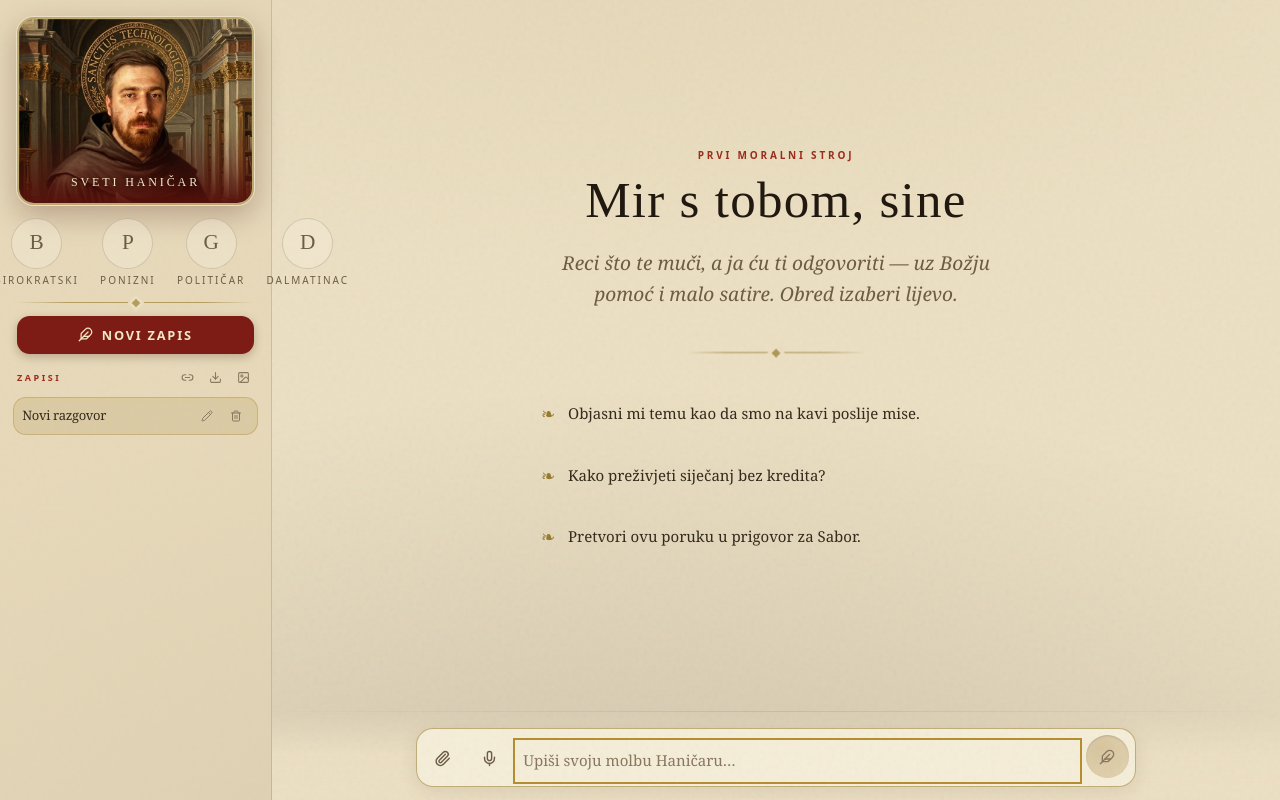
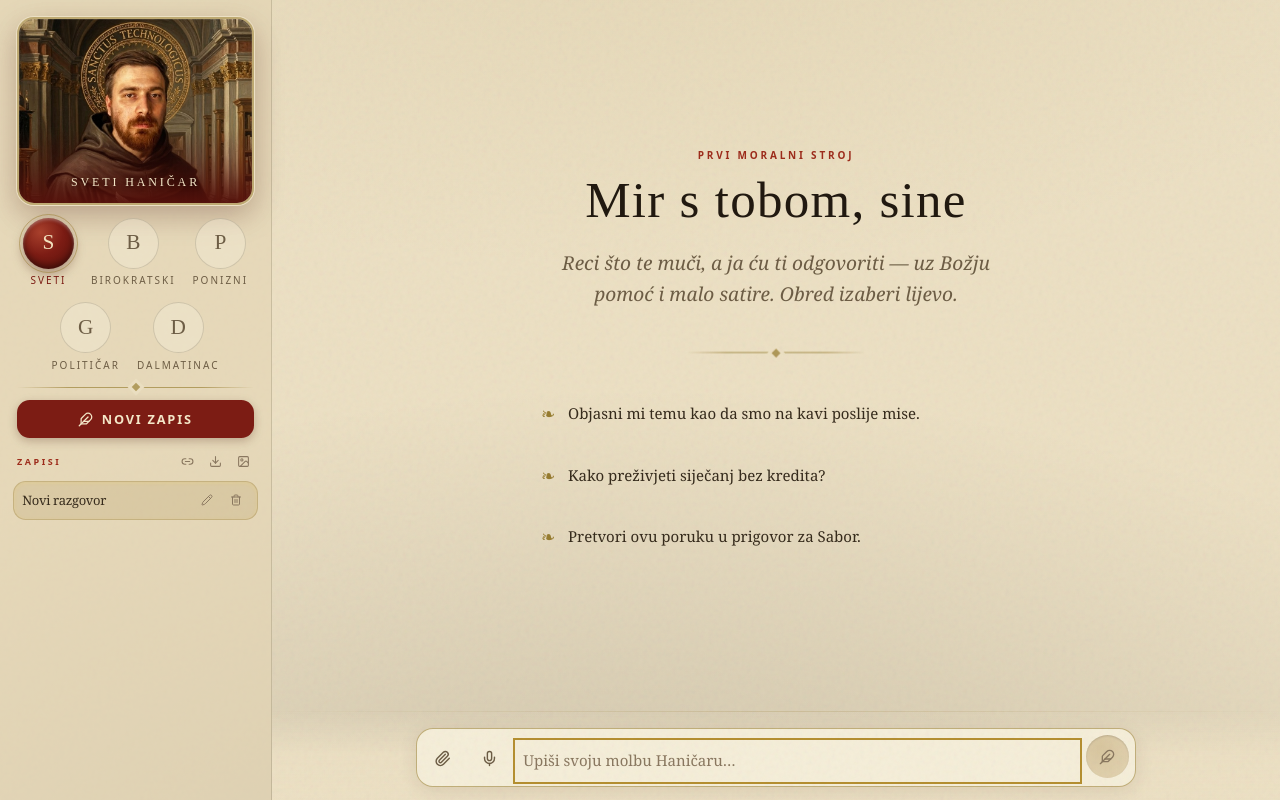
Before and after one commit to VrachoxWizard/honey-gpt, a React (Vite) app: page / in a window 1280 px wide. Built offline with nearby package versions, Linux system fonts and the light colour scheme.

Commit message:
style: fix persona seals alignment and wrapping

```diff
--- a/src/components/PersonaSeals.tsx
+++ b/src/components/PersonaSeals.tsx
@@ -24,7 +24,7 @@ export const PersonaSeals = memo(function PersonaSeals({
     <div
       role="radiogroup"
       aria-label="Izaberi obred (stil satire)"
-      className={cn('flex items-start justify-center gap-3 sm:gap-5', className)}
+      className={cn('flex flex-wrap items-start justify-center gap-3 sm:gap-4', className)}
     >
       {RITES.map((rite) => {
         const isActive = rite.key === active;
```
